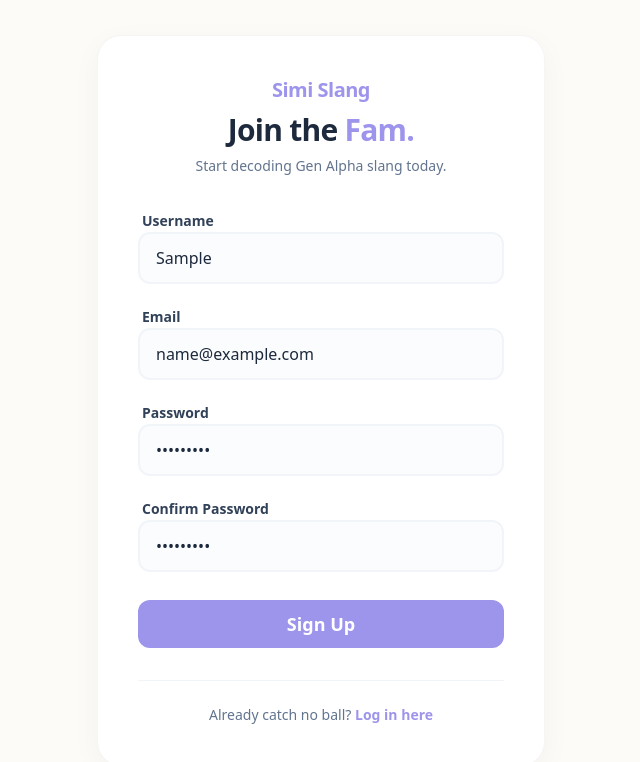
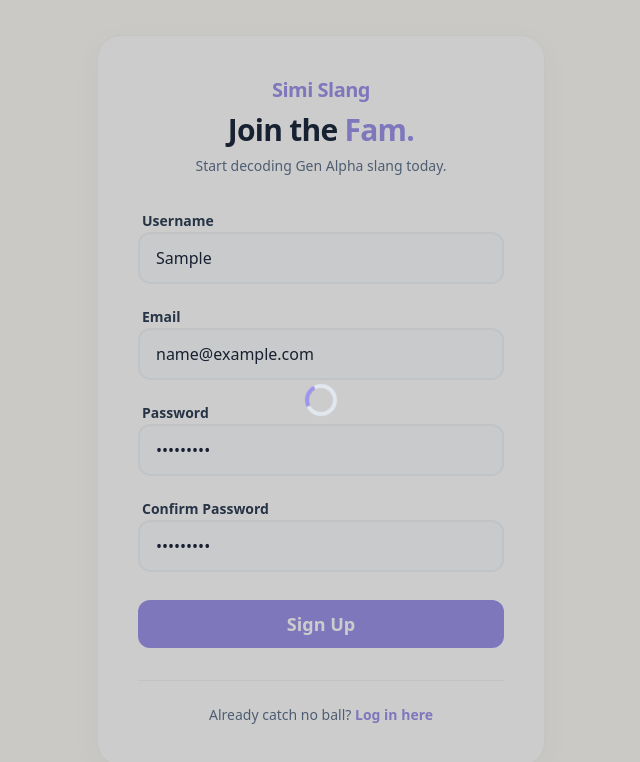
Before and after one commit to KevanSoon/CS203, a Next.js app in the folder frontend/: page /signup in a window 1280 px wide. Both pictures are taken after typing "Sample", "name@example.com", "Sample123", "Sample123" into the empty fields and a click on the button "Sign Up". Shown: the top 762 px of the page, without its empty margins (319-959 px from the left). Built offline with nearby package versions, Linux system fonts and the light colour scheme.

Commit message:
CT4-59 Added Spinner logic and mock spinning in register page

```diff
--- /dev/null
+++ b/frontend/app/components/Spinner.tsx
@@ -0,0 +1,20 @@
+"use client";
+
+import { useSiteState } from "@/app/store/SiteStore";
+
+export default function Loader({ children }: { children: React.ReactNode }) {
+	const { isLoading } = useSiteState();
+
+	return (
+		<>
+			{isLoading && (
+				<div className="fixed inset-0 z-50 flex items-center justify-center bg-black/20">
+					<div className="flex items-center justify-center">
+						<div className="h-8 w-8 animate-spin rounded-full border-4 border-slate-200 border-t-[#9D94EB]" />
+					</div>
+				</div>
+			)}
+			{children}
+		</>
+	);
+}
--- a/frontend/app/layout.tsx
+++ b/frontend/app/layout.tsx
@@ -1,5 +1,6 @@
 import type { Metadata } from "next";
 import "./globals.css";
+import Loader from "@/app/components/Spinner";
 
 export const metadata: Metadata = {
   title: "Create Next App",
@@ -16,7 +17,7 @@ export default function RootLayout({
       <body
         className="antialiased"
       >
-        {children}
+        <Loader>{children}</Loader>
       </body>
     </html>
   );
--- a/frontend/app/signup/page.tsx
+++ b/frontend/app/signup/page.tsx
@@ -2,6 +2,7 @@
 
 import Link from "next/link";
 import { useState } from "react";
+import { useSiteState } from "../store/SiteStore";
 
 interface SignUpForm {
   username: string;
@@ -31,7 +32,7 @@ export default function SignUp() {
     setForm({...form, [e.target.name]: e.target.value});
   }
 
-  function handleSubmit(e: React.FormEvent){
+  async function handleSubmit(e: React.FormEvent){
     e.preventDefault();
 
     const newErrors: FormErrors = {};
@@ -50,7 +51,12 @@ export default function SignUp() {
     setErrors(newErrors);
 
     if(Object.keys(newErrors).length === 0){
-      console.log("Submitting: ", form);
+      useSiteState.setState({ isLoading: true })
+      // Add mock Call here
+      // console.log(useSiteState.getState().isLoading)
+      await new Promise((resolve) => setTimeout(resolve, 5000)); // sleep 5s
+      useSiteState.setState({ isLoading: false })
+
     }
   }
 
--- /dev/null
+++ b/frontend/app/store/SiteStore.ts
@@ -0,0 +1,12 @@
+import { create } from 'zustand';
+
+interface SiteState {
+    isLoading: boolean;
+    // Eventually can make it object for error toasts
+    error: string | null;
+}
+
+export const useSiteState = create<SiteState>(() => ({
+  isLoading: false,
+  error: null,
+}));
```
